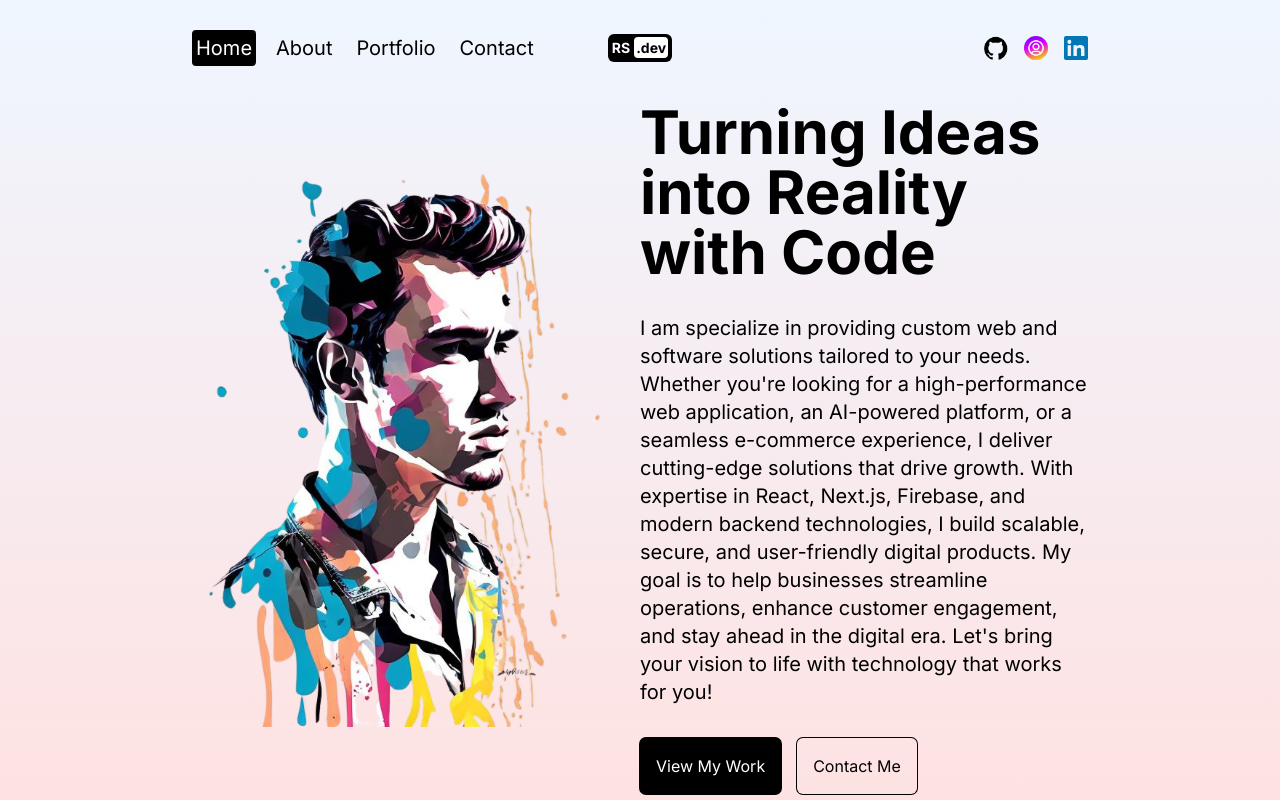
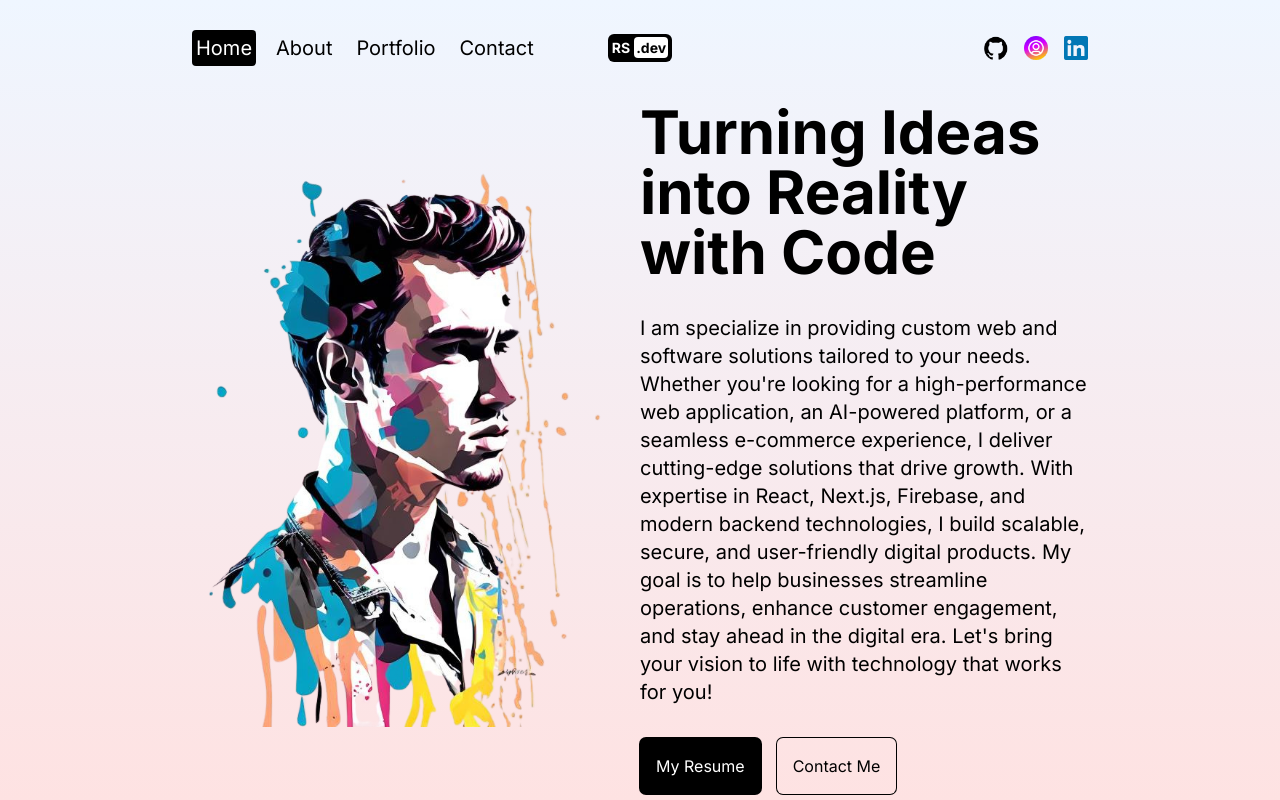
Before and after one commit to Persu1t/portfolio-website, a Next.js app: page / in a window 1280 px wide. Built offline with nearby package versions, Linux system fonts and the light colour scheme.

Commit message:
Added resume.

```diff
--- a/src/app/page.jsx
+++ b/src/app/page.jsx
@@ -18,7 +18,7 @@ const Homepage = () => {
         <p className="md:text-xl">I am specialize in providing custom web and software solutions tailored to your needs. Whether you&apos;re looking for a high-performance web application, an AI-powered platform, or a seamless e-commerce experience, I deliver cutting-edge solutions that drive growth. With expertise in React, Next.js, Firebase, and modern backend technologies, I build scalable, secure, and user-friendly digital products. My goal is to help businesses streamline operations, enhance customer engagement, and stay ahead in the digital era. Let&apos;s bring your vision to life with technology that works for you!</p>
         {/* Buttons */}
         <div className="flex gap-4 w-full">
-          <Link href="/portfolio"><button className="p-4 rounded-md ring-1 ring-black bg-black text-white">View My Work</button></Link>
+          <Link href="/Rishabh-resume" target= "_blank" ><button className="p-4 rounded-md ring-1 ring-black bg-black text-white">My Resume</button></Link>
           <Link href="/contact"><button className="p-4 rounded-md ring-1 ring-black ">Contact Me</button></Link>
         </div>
       </div>
```
Also changed, not shown: 1 other file (tests, documents, lock files or other folders).
